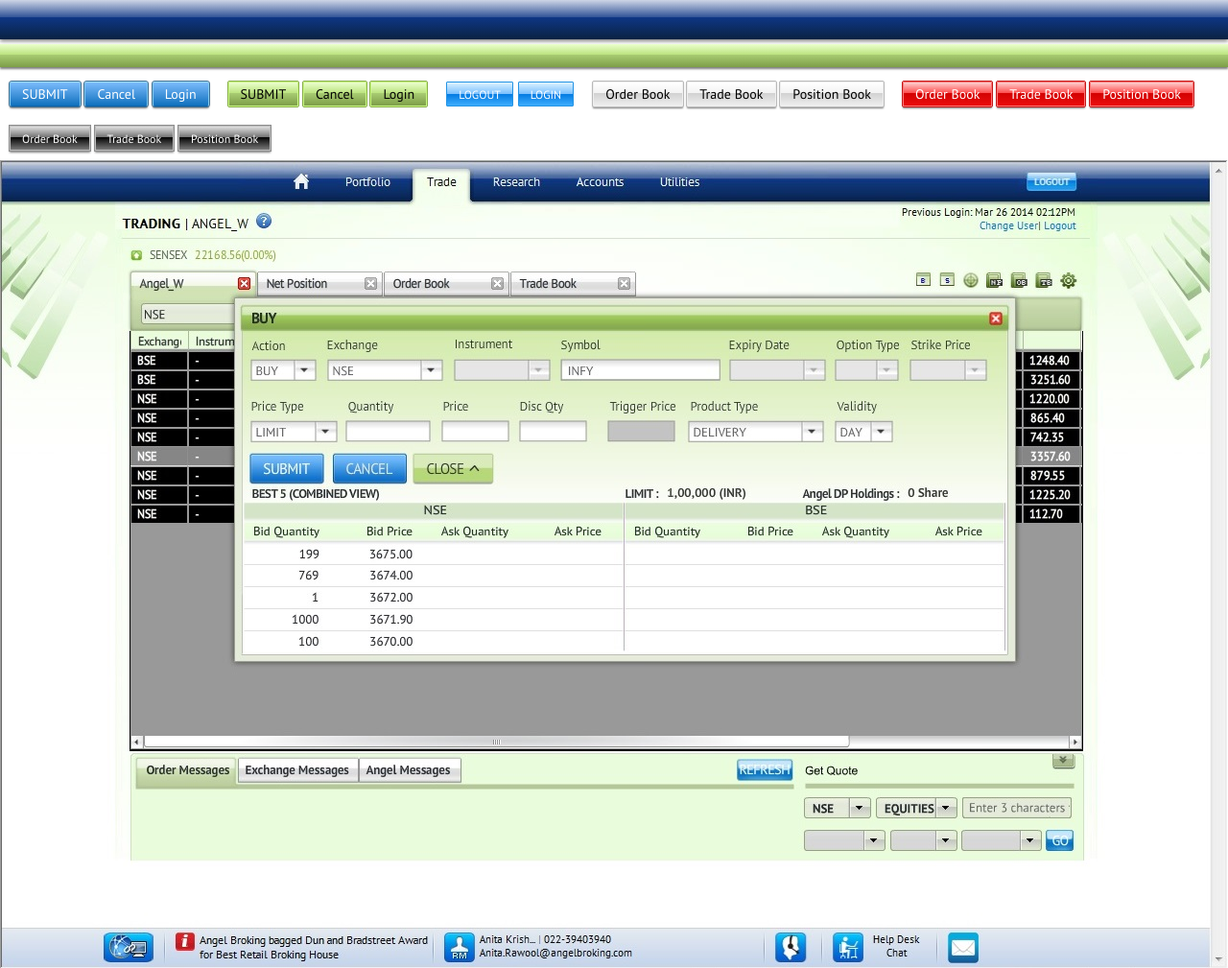
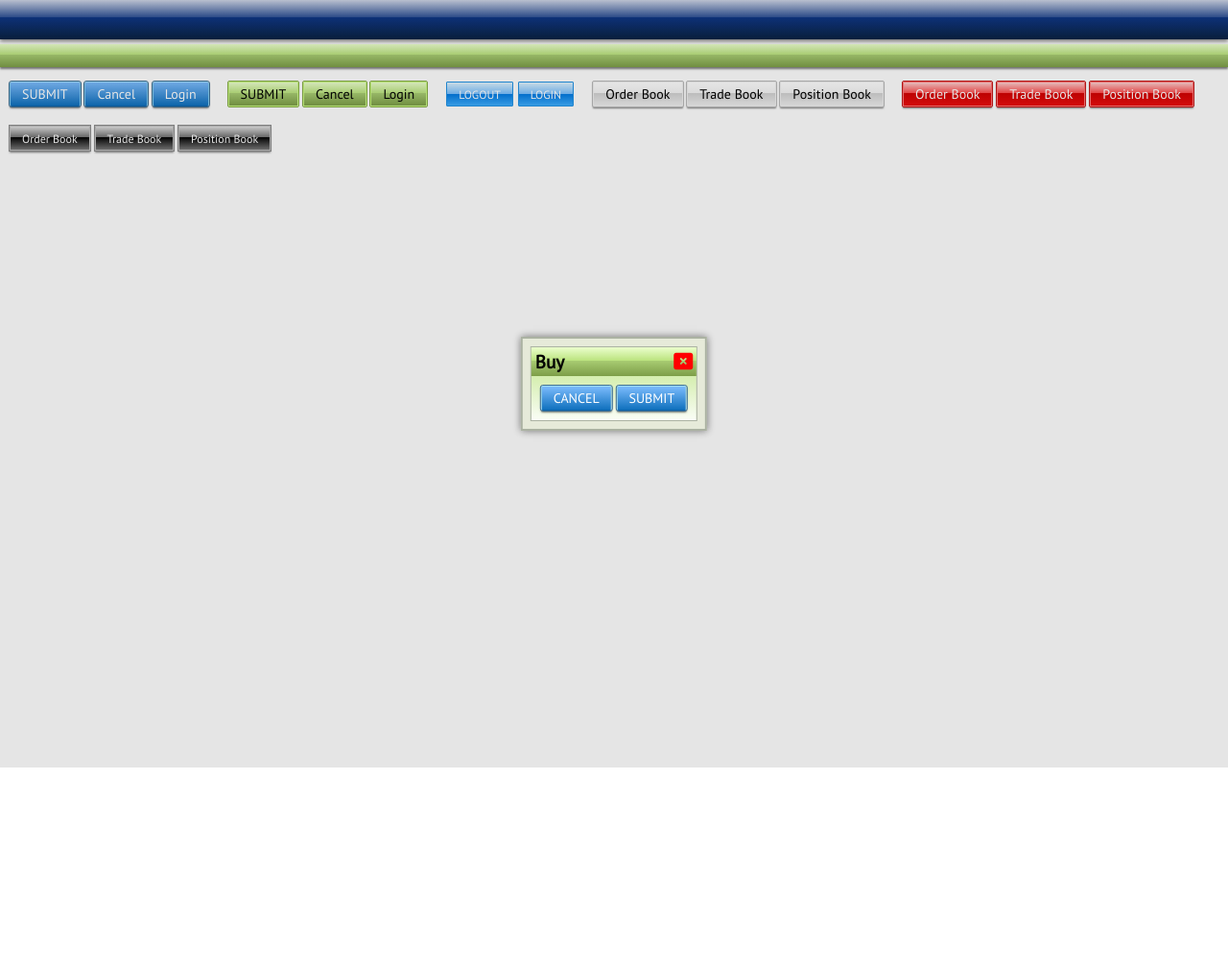
Before and after one commit to abhaynath/abhaynath.github.io, a plain HTML site: page replica/angel/index.html in a window 1280 px wide. Shown: the top 1009 px of the page at 96% size. After the commit the page ends 800 px from the top, so only its background shows below. Drawn offline with Linux system fonts and the light colour scheme.

Commit message:
changes done

```diff
--- a/replica/angel/css/angel.css
+++ b/replica/angel/css/angel.css
@@ -28,7 +28,14 @@ body {
 .hide {
   display: none !important;
 }
-
+dialog {
+  top: 50%;
+  left: 50%;
+  -webkit-transform: translateX(-50%) translateY(-50%);
+  -moz-transform: translateX(-50%) translateY(-50%);
+  -ms-transform: translateX(-50%) translateY(-50%);
+  transform: translateX(-50%) translateY(-50%);
+}
 /* Track */
 ::-webkit-scrollbar-track {
   background: var(--app-bg-color);
@@ -179,3 +186,37 @@ button {
   cursor: pointer;
   background: linear-gradient(0deg, #9e9e9e 0%, #000000 55%, #b1b1b1 55%, #ffffff 100%);
 }
+.popup {
+  background-color: #e6ead9;
+  border: 2px solid #abb2a2;
+  box-shadow: 0 0px 8px 0 rgba(0, 0, 0, 0.5);
+  padding: 8px;
+
+  & form {
+    border: 1px solid #abb2a2;
+    background: linear-gradient(0deg, #fafdf6 0%, #bce480 100%);
+
+    & .title-bar {
+      background: linear-gradient(0deg, #7d9e48 0%, #a9cd73 55%, #bce480 55%, #ebffcd 100%);
+      height: 30px;
+      display: flex;
+      justify-content: space-between;
+      align-items: center;
+      font-size: 0.8rem;
+      font-weight: bold;
+      padding-left: 4px;
+      padding-right: 4px;
+
+      & .popup-title {
+        flex-grow: 1;
+      }
+      & .popup-close {
+        & i.fas {
+          font-size: 20px;
+          color: red;
+          /* background-color: white; */
+        }
+      }
+    }
+  }
+}
--- a/replica/angel/index.html
+++ b/replica/angel/index.html
@@ -46,16 +46,28 @@
         <button class="btn-black">Trade Book</button>
         <button class="btn-black">Position Book</button>
       </div>
-
-
     </div>
-
+    <dialog id="favDialog" class="popup">
+      <form method="dialog">
+        <div class="title-bar">
+          <div class="popup-title">Buy</div>
+          <div class="popup-close">
+            <i class="fas fa-window-close"></i>
+          </div>
+        </div>
+        <div class="button-group">
+          <button class="btn-blue" value="cancel">CANCEL</button>
+          <button class="btn-blue" value="default">SUBMIT</button>
+        </div>
+      </form>
+    </dialog>
     <!-- <div>
       Lorem ipsum dolor sit amet consectetur adipisicing elit. Numquam fugit tempore illum maiores eius magnam quas minus ipsum nihil nam, consequuntur quae,
       hic, perspiciatis dolorum ea explicabo sequi sit distinctio.
     </div> -->
     <div>
-      <img src="../../images/replica/angel/1d39adc5-b8ff-4b13-aa5d-02cded48c909.jpg" />
+      <!-- <img src="../../images/replica/angel/1d39adc5-b8ff-4b13-aa5d-02cded48c909.jpg" /> -->
     </div>
   </body>
+  <script src="js/angel.js"></script>
 </html>
--- /dev/null
+++ b/replica/angel/js/angel.js
@@ -0,0 +1,7 @@
+var favDialog = document.getElementById("favDialog");
+
+if (typeof favDialog.showModal === "function") {
+    favDialog.showModal();
+  } else {
+    alert("The <dialog> API is not supported by this browser");
+  }
```
